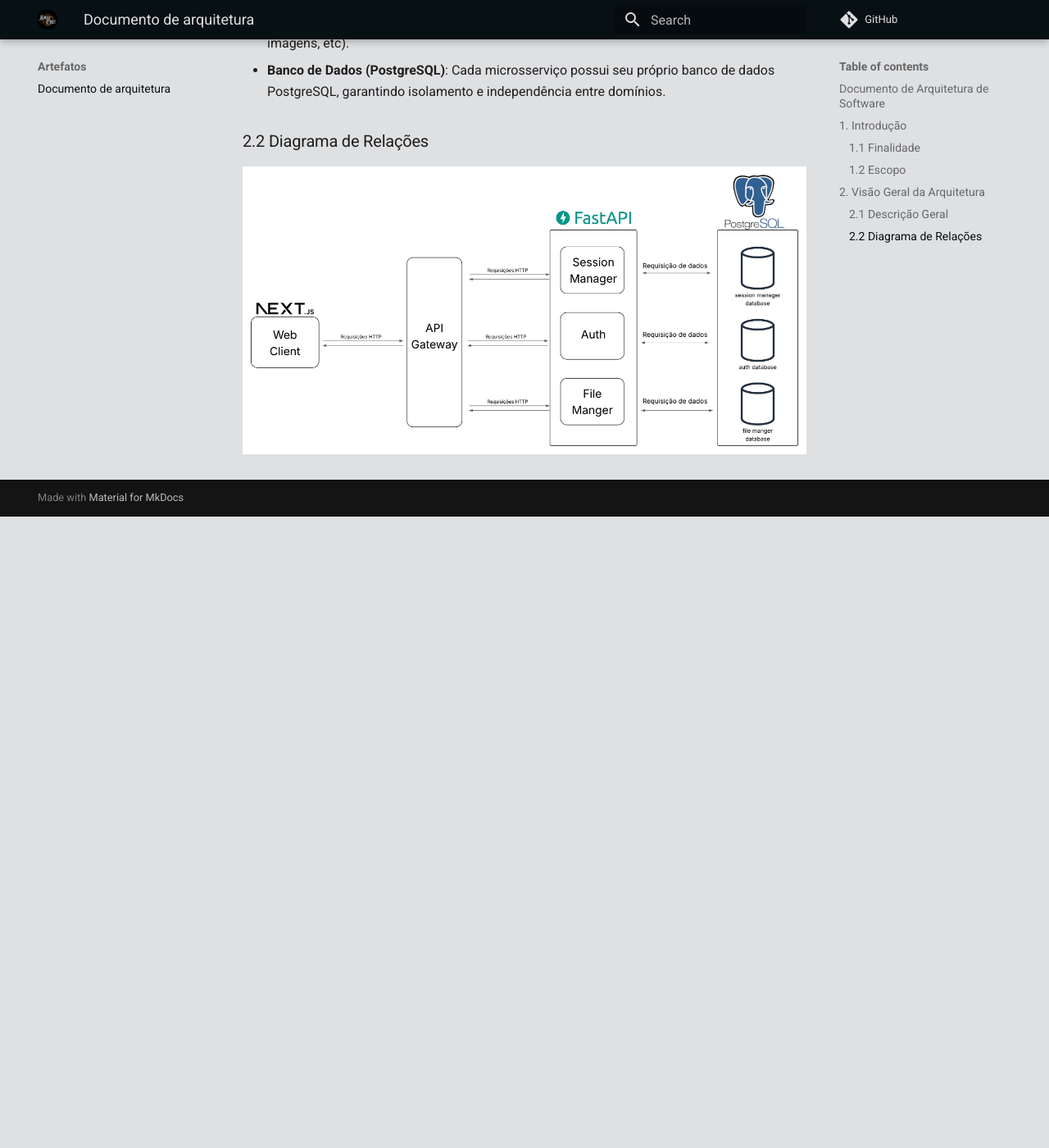
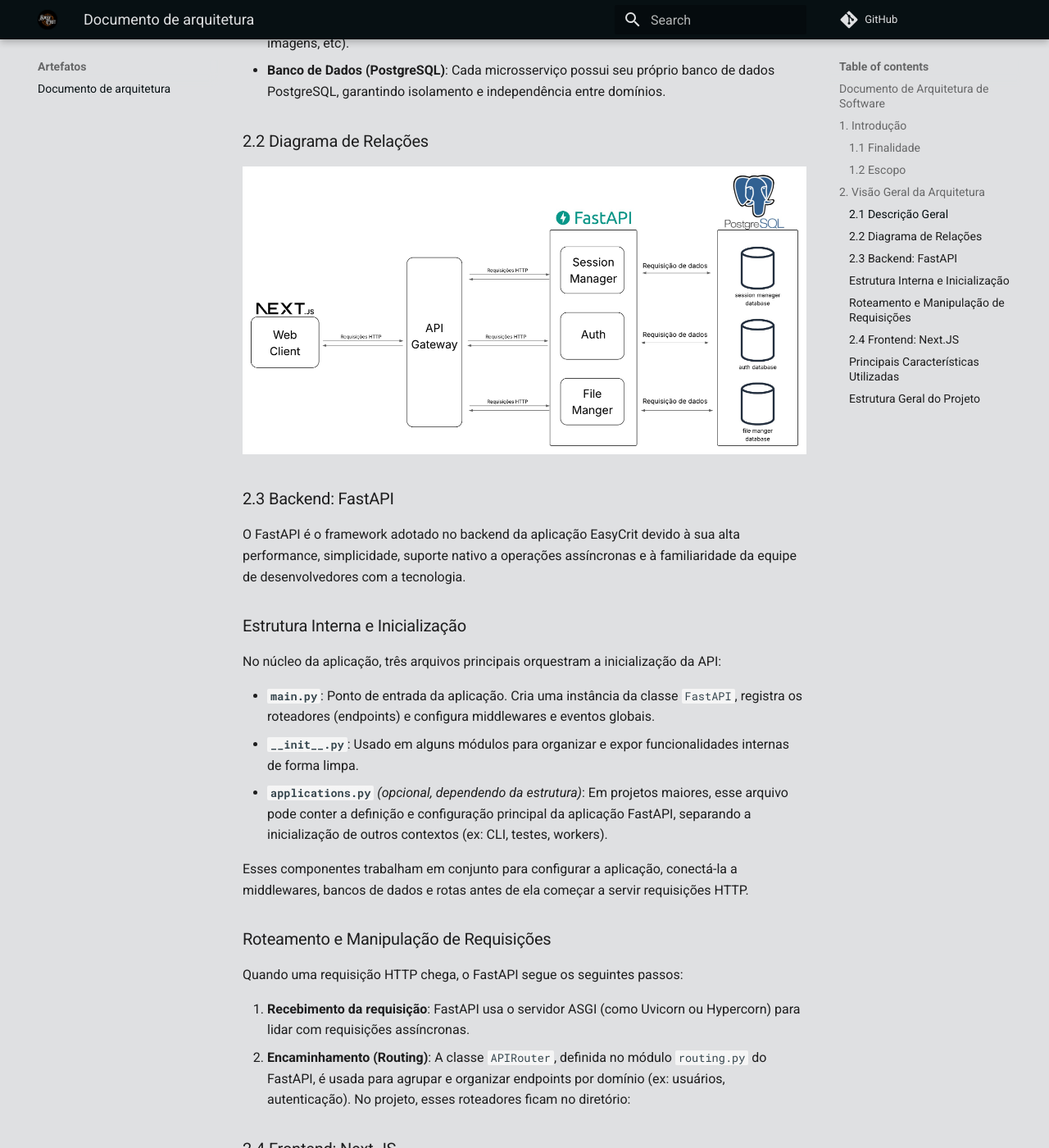
Before and after one commit to fga-eps-mds/2025.1-EasyCrit-docs, an MkDocs documentation site: the page built from docs/artefatos/doc_arquitetura.md, in a window 1280 px wide and 1400 px high, scrolled down 1375 px. Shown: the whole window at 82% size. Built offline with MkDocs 1.6.1 and Material for MkDocs 9.7.7, drawn with Linux system fonts in a browser that asks for light colours; comment, search, counter and statistics services are not loaded; before the commit the page ends 2005 px from its top, so only the background shows below that; some of the changed text lies outside the part shown.

Commit message:
docs: adiciona descrição da estrutura do projeto

```diff
--- a/docs/artefatos/doc_arquitetura.md
+++ b/docs/artefatos/doc_arquitetura.md
@@ -35,3 +35,61 @@
 ### 2.2 Diagrama de Relações
 
 [![dia_relacao.jpg](../assets/dia_relacao.jpg)](../assets/dia_relacao.jpg)
+
+
+### 2.3 Backend: FastAPI
+
+O FastAPI é o framework adotado no backend da aplicação EasyCrit devido à sua alta performance, simplicidade, suporte nativo a operações assíncronas e à familiaridade da equipe de desenvolvedores com a tecnologia.
+
+### Estrutura Interna e Inicialização
+
+No núcleo da aplicação, três arquivos principais orquestram a inicialização da API:
+
+- **`main.py`**: Ponto de entrada da aplicação. Cria uma instância da classe `FastAPI`, registra os roteadores (endpoints) e configura middlewares e eventos globais.
+- **`__init__.py`**: Usado em alguns módulos para organizar e expor funcionalidades internas de forma limpa.
+- **`applications.py`** *(opcional, dependendo da estrutura)*: Em projetos maiores, esse arquivo pode conter a definição e configuração principal da aplicação FastAPI, separando a inicialização de outros contextos (ex: CLI, testes, workers).
+
+Esses componentes trabalham em conjunto para configurar a aplicação, conectá-la a middlewares, bancos de dados e rotas antes de ela começar a servir requisições HTTP.
+
+### Roteamento e Manipulação de Requisições
+
+Quando uma requisição HTTP chega, o FastAPI segue os seguintes passos:
+
+1. **Recebimento da requisição**: FastAPI usa o servidor ASGI (como Uvicorn ou Hypercorn) para lidar com requisições assíncronas.
+2. **Encaminhamento (Routing)**: A classe `APIRouter`, definida no módulo `routing.py` do FastAPI, é usada para agrupar e organizar endpoints por domínio (ex: usuários, autenticação). No projeto, esses roteadores ficam no diretório:
+
+
+### 2.4 Frontend: Next.JS
+
+O **Next.js** é o framework escolhido para o desenvolvimento do frontend da aplicação **EasyCrit**. Construído sobre o **React**, o Next.js oferece um ambiente moderno para criação de interfaces web robustas.
+
+A escolha pelo Next.js se deve à sua flexibilidade, suporte à renderização híbrida (SSR, SSG, ISR), roteamento automático baseado em arquivos e à integração facilitada com APIs REST e outras fontes de dados.
+
+---
+
+### Principais Características Utilizadas
+
+- **Pages-based routing**
+  Cada arquivo `.tsx` na pasta `/pages` representa uma rota da aplicação. O roteamento é automático, baseado na estrutura de diretórios.
+
+- **Renderização Híbrida**
+  - **SSR (Server Side Rendering)**: Utilizado para páginas que precisam de dados atualizados a cada requisição.
+  - **SSG (Static Site Generation)**: Usado para páginas que não precisam ser atualizadas com frequência, melhorando a performance e o tempo de carregamento.
+
+- **API Routes**
+  Caso necessário, é possível definir rotas de backend leves diretamente em `/pages/api`.
+
+- **Static Files**
+  Arquivos estáticos como imagens, ícones e outros recursos são armazenados na pasta `/public`.
+
+---
+
+### Estrutura Geral do Projeto
+
+- **`/public/`** → Arquivos públicos (imagens, ícones, etc.)
+- **`/src/app/`** → Estrutura de rotas baseada em arquivos (App Router)
+- **`/src/components/`** → Componentes reutilizáveis (Header, Footer, etc.)
+- **`/src/styles/`** → Estilização global e módulos CSS
+- **`/src/services/`** → Funções para chamadas à API do backend FastAPI
+- **`/src/hooks/`** → Hooks customizados (ex: useAuth, useFetch)
+- **`/src/contexts/`** → Contextos globais (auth, tema, etc.)
```
